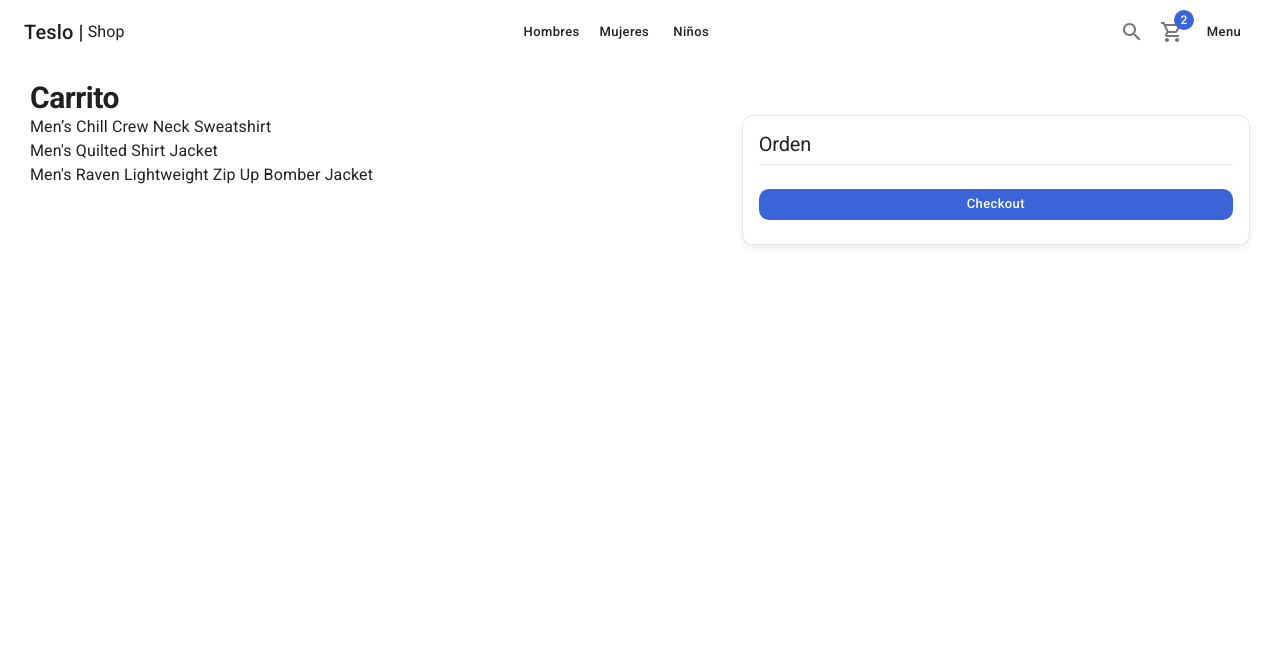
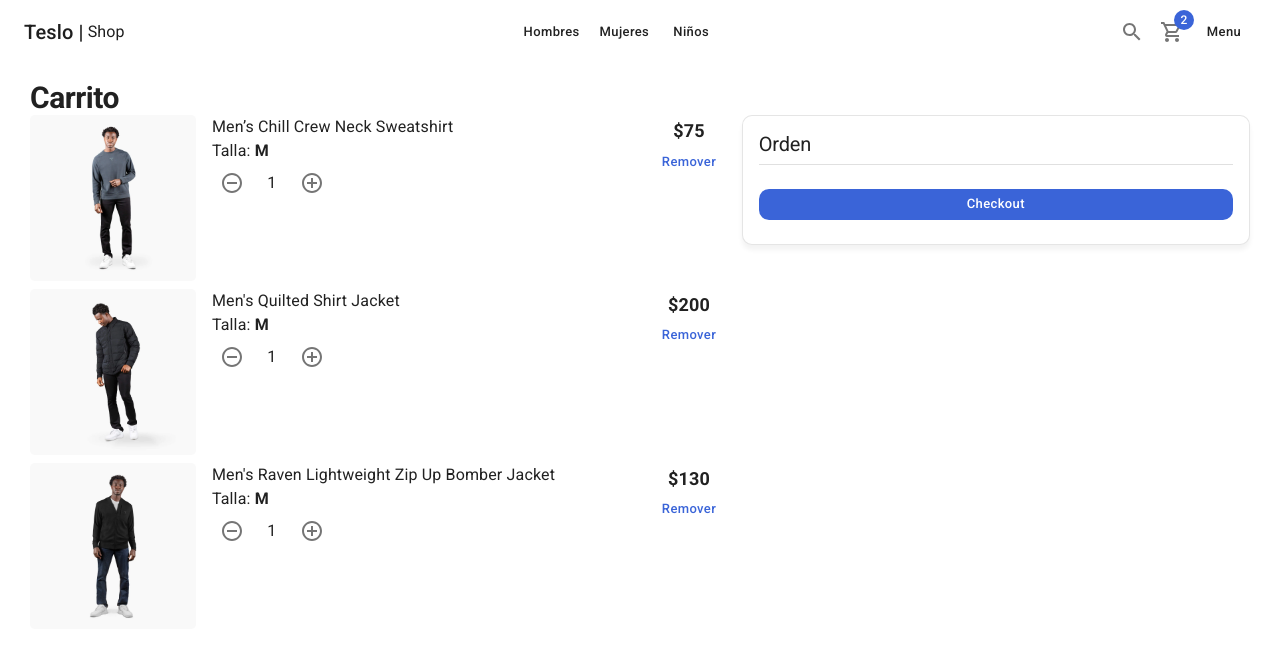
Before and after one commit to holomdev/05-teslo-shop, a Next.js app: page /cart in a window 1280 px wide. Shown: the top 656 px of the page. Built offline with nearby package versions, Linux system fonts and the light colour scheme.

Commit message:
Mostrar productos del carrito de compras

```diff
--- a/components/cart/CartList.tsx
+++ b/components/cart/CartList.tsx
@@ -1,5 +1,7 @@
-import { Typography } from '@mui/material'
+import { Box, Button, CardActionArea, CardMedia, Grid, Link, Typography } from '@mui/material'
 import { initialData } from '../../database/products'
+import NextLink from 'next/link'
+import { ItemCounter } from '../ui'
 
 const productsInCart = [
   initialData.products[0],
@@ -12,7 +14,36 @@
     <>
       {
         productsInCart.map(product => (
-          <Typography key={product.slug}>{product.title}</Typography>
+          <Grid container spacing={2} sx={{ mb: 1 }}>
+            <Grid item xs={3}>
+              {/* Llevar a la pagina del producto */}
+              <NextLink href="/product/slug" passHref legacyBehavior>
+                <Link>
+                  <CardActionArea>
+                    <CardMedia
+                      image={`products/${product.images[0]}`}
+                      component="img"
+                      sx={{ borderRadius: '5px' }}
+                    />
+                  </CardActionArea>
+                </Link>
+              </NextLink>
+            </Grid>
+            <Grid item xs={7}>
+              <Box display="flex" flexDirection="column">
+                <Typography variant="body1">{product.title}</Typography>
+                <Typography variant="body1">Talla: <strong>M</strong></Typography>
+                {/* Conditional */}
+                <ItemCounter />
+              </Box>
+            </Grid>
+            <Grid item xs={2} display="flex" alignItems="center" flexDirection="column">
+              <Typography variant="subtitle1">${product.price}</Typography>
+              <Button variant="text" color="secondary">
+                Remover
+              </Button>
+            </Grid>
+          </Grid>
         ))
       }
     </>
```
